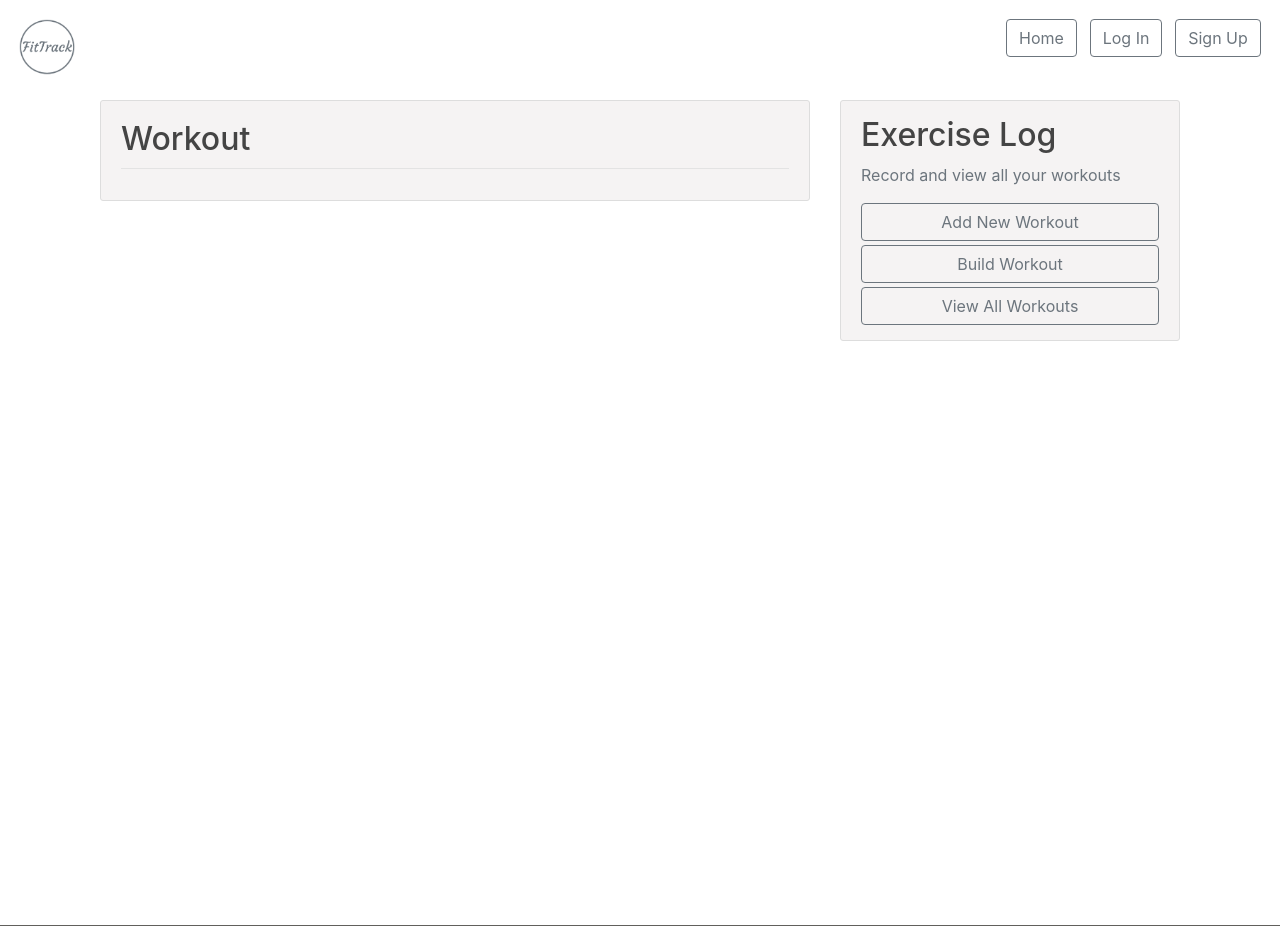
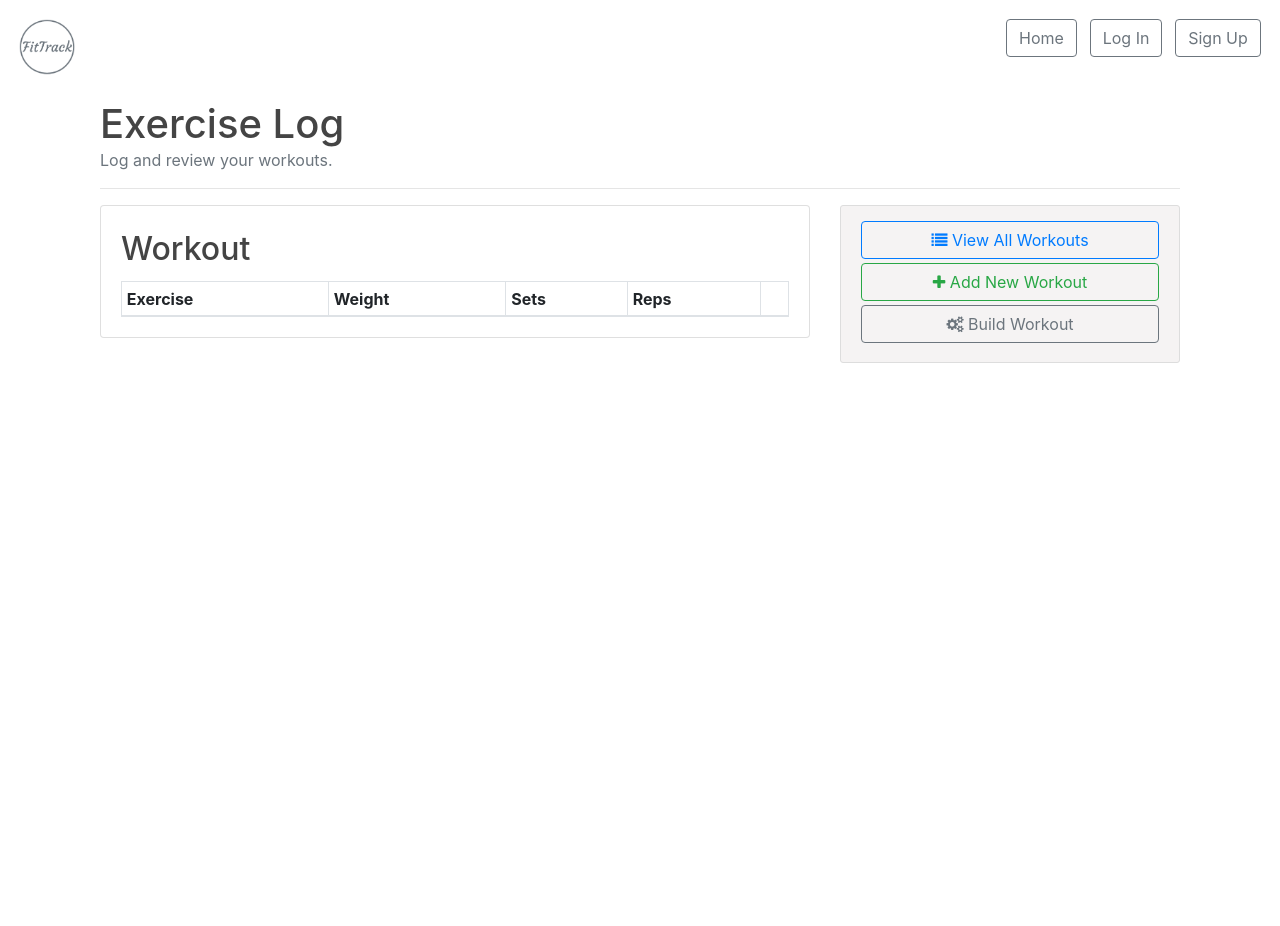
Before and after one commit to Lemetist/ActivityWatch, a Django app: template exlog_app/templates/exlog_app/ExerciseLog_Detail.html in a window 1280 px wide. Shown: the top 926 px of the page. Run offline with Django 3.2, Linux system fonts and the light colour scheme; the template is opened without the code that fills it, so the values that code supplies are empty; some libraries are stand-ins or nearby versions.

Commit message:
Style Updates

```diff
--- a/exlog_app/templates/exlog_app/ExerciseLog_Detail.html
+++ b/exlog_app/templates/exlog_app/ExerciseLog_Detail.html
@@ -2,49 +2,69 @@
 {% load static %}
 
 {% block content%}
-<article class="media content-section">
-    <div class="media-body">
+<article class="card">
+    <div class="card-body">
 
-        <div class="article-metadata">
-
-            <div class="row">
-                <div class="col-sm-8 col-12">
-                    <h2 class="mt-1 mb-2">{{ exlog.date | date:"F d, Y"}} Workout</h2>
-                </div>
-
+        <div class="card-title">
                 {% if exlog.user == user %}
-                <div class="col-sm-2 col-12">
-                    <a class="btn btn-secondary btn-nm mt-1 mb-2" href="{% url 'exlog-update' exlog.id %}">Update</a>
-                </div>
-                <div class="col-sm-2 col-12">
-                    <a class="btn btn-danger btn-nm mt-1 mb-2" href="{% url 'exlog-delete' exlog.id %}">Delete</a>
-                </div>
+                    <a class="btn btn-secondary btn-nm mb-2 pull-right ml-1" href="{% url 'exlog-update' exlog.id %}"><i class="fa fa-edit"></i> Update</a>
+                    <a class="btn btn-danger btn-nm mb-2 pull-right mr-1" href="{% url 'exlog-delete' exlog.id %}"><i class="fa fa-trash"></i> Delete</a>
                 {% endif %}
-            </div>
+                <h2 class="mt-1 mb-2">{{ exlog.date | date:"F d, Y"}} Workout</h2>
         </div>
 
-        <ul>
-            <!-- Passed in QuerySet only contains relevant Exercise objects-->
-            {% for exercise in exercises%}
-            {% if exercise.exercise_log == exlog %}
-            <li class="unordered-list_item">
-                {{ exercise.exercise_name }}:
-                {% if exercise.num_sets != 0 %}
-                    {{ exercise.num_sets }}x{{ exercise.num_reps }}
-                    {{ exercise.exercise_weight }} lbs
-                {% endif %}
-                <a href="{% url 'exlog-update-exercise' exercise.id %}">Edit</a>
-                <a href="{% url 'exlog-delete-exercise' exercise.id %}">Delete</a>
-            </li>
-            {% endif %}
-            {% endfor %}
-        </ul>
+        <table class="table table-sm table-bordered card-text">
+                <thead>
+                    <tr>
+                        <th>Exercise</th>
+                        <th>Weight</th>
+                        <th>Sets</th>
+                        <th>Reps</th>
+                        <th></th>
+                    </tr>
+                </thead>
+                <tbody>
+                    {% for exercise in exercises%}
+                        {% if exercise.exercise_log == exlog %}
+                        <tr>
+                            <td>{{ exercise.exercise_name }}</td>
+                            <td>
+                                {% if exercise.exercise_weight != 0 %}
+                                    {{ exercise.exercise_weight }} lbs
+                                {% else %}
+                                    --
+                                {% endif %}
+                            </td>
+                            <td>
+                                {% if exercise.num_sets != 0 %}
+                                    {{ exercise.num_sets }}
+                                {% else %}
+                                    --
+                                {% endif %}
+                            </td>
+                            <td>
+                                {% if exercise.num_reps != 0 %}
+                                    {{ exercise.num_reps }}
+                                {% else %}
+                                    --
+                                {% endif %}
+                            </td>
+                            <td>
+                                <a href="/results?ex={{exercise.exercise_name}}" class="text-primary pr-1"><i class="fa fa-line-chart"></i></a>
+                                <a href="{% url 'exlog-update-exercise' exercise.id %}" class="text-success pr-1"><i class="fa fa-edit"></i></a>
+                                <a href="{% url 'exlog-delete-exercise' exercise.id %}" class="text-danger"><i class="fa fa-trash"></i></a>
+                            </td>
+                        </tr>
+                        {% endif %}
+                    {% endfor %}
+                </tbody>
+            </table>
 
         <!-- If the current user is the owener of the Exercise Log, allow them to add Exercises-->
         {% if exlog.user == user %}
         <div class="row">
             <div class="col-sm-4 col-12">
-                <a class="btn btn-success btn-ms mb-1" href="{% url 'exlog-add-exercise' exlog.id %}">Add Exercise</a>
+                <a class="btn btn-success btn-ms mb-1" href="{% url 'exlog-add-exercise' exlog.id %}"><i class="fa fa-plus"></i> Add Exercise</a>
             </div>
         </div>
         {% endif %}
--- a/exlog_app/templates/exlog_app/Exercise_Confirm_Delete.html
+++ b/exlog_app/templates/exlog_app/Exercise_Confirm_Delete.html
@@ -11,7 +11,7 @@
                 <b>{{exercise.exercise_log.date | date:"F d, Y" }} Workout Log</b>?
             </h5>
         </fieldset>
-        <p>{{exercise.exercise_name}}: {{exercise.num_sets}}x{{exercise.num_reps}} {{exercise.exercise_weight}}</p>
+        <p><b>{{exercise.exercise_name}}</b>: {{exercise.num_sets}}x{{exercise.num_reps}} {{exercise.exercise_weight}} lbs</p>
         <div class="form-group">
             <button class="btn btn-outline-danger" type="submit">Yes, Delete This Exercise</button>
             <a class="btn btn-outline-secondary" href="{% url 'exlog-detail' object.exercise_log.id %}">No, Cancel</a>
--- a/exlog_app/templates/exlog_app/base.html
+++ b/exlog_app/templates/exlog_app/base.html
@@ -8,7 +8,9 @@
 {% block stylesheets %}{% endblock stylesheets %}
 
 <main role="main" class="container">
-
+  <h1 class="header pb-0 mb-0">Exercise Log</h1>
+  <p class="text-muted">Log and review your workouts.</p>
+  <hr>
   <div class="row">
 
     <div class="col-md-8 exlog-lists">
@@ -27,22 +29,21 @@
         </div>
       </div>
       <div class="card content-section">
-        <h2>Exercise Log</h2>
-        <p class='text-muted'>Record and view all your workouts</p>
+          <!-- ListView for all workout logs under the current logged in user-->
+          {% with request.resolver_match.url_name as url_name %}
+              <a href="/exlog/">
+                <Button class="btn {% if url_name == 'exlog_home' %} btn-primary {% else %} btn-outline-primary {% endif %} btn-block mb-1"><i class="fa fa-list"></i> View All Workouts</Button>
+              </a>
+              <!-- CreateView to add new ExerciseLog object into db-->
+              <a href="/exlog/log/new/">
+                <Button class="btn {% if url_name == 'exlog-create' %} btn-success {% else %} btn-outline-success {% endif %} btn-block mb-1"><i class="fa fa-plus"></i> Add New Workout</Button>
+              </a>
 
-          <!-- CreateView to add new ExerciseLog object into db-->
-          <a href="/exlog/log/new/">
-            <Button class="btn btn-outline-secondary btn-block mb-1">Add New Workout</Button>
-          </a>
+             <a href="/exercises/">
+                <Button class="btn btn-outline-secondary btn-block mb-1"><i class="fa fa-cogs"></i> Build Workout</Button>
+              </a>
+         {% endwith %}
 
-         <a href="/exercises/">
-            <Button class="btn btn-outline-secondary btn-block mb-1">Build Workout</Button>
-          </a>
-
-          <!-- ListView for all workout logs under the current logged in user-->
-          <a href="/exlog/">
-            <Button class="btn btn-outline-secondary btn-block">View All Workouts</Button>
-          </a>
       </div>
     </div>
 
```
Also changed, not shown: exlog_app/templates/exlog_app/home.html (+45 -13 lines).
